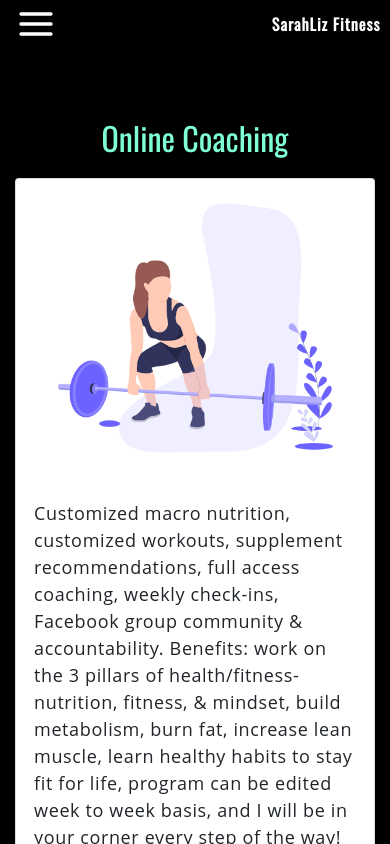
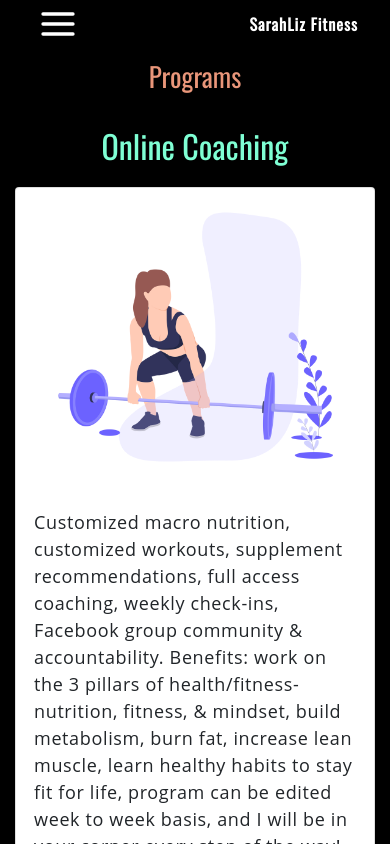
Before and after one commit to Ry-E/SarahLiz-Fitness, a React (Create React App) app: page /programview in a window 390 px wide. Shown: the top 844 px of the page. Built offline with nearby package versions, Linux system fonts and the light colour scheme; a web font is replaced by a local one.

Commit message:
Styled hamburger modal and program and about views

```diff
--- a/src/components/HeaderComponent.js
+++ b/src/components/HeaderComponent.js
@@ -6,21 +6,17 @@ import Modal from './ModalComponent';
 import { NavLink } from 'react-router-dom';
 
 function Header() {
-	const [navbarOpen, setNavbarOpen] = useState(false);
-
 	const [modalOpen, setModalOpen] = useState(false);
 
 	const toggleModal = () => {
 		setModalOpen(prev => !prev);
 	};
 
-	const handleToggle = () => {
-		setNavbarOpen(prev => !prev);
+	let style = {
+		button: {
+			display: 'none',
+		},
 	};
-
-	// const closeMenu = () => {
-	// 	setNavbarOpen(false);
-	// };
 
 	window.onscroll = function () {
 		scrollNav();
@@ -64,12 +60,16 @@ function Header() {
 				SarahLiz Fitness
 			</NavLink>
 			<nav className="navBar">
-				<Modal onClose={toggleModal} modalOpen={modalOpen}>
+				<Modal
+					onClose={toggleModal}
+					modalOpen={modalOpen}
+					style={style.button}
+				>
 					<ul className={`menuNav ${modalOpen ? 'shown' : 'hidden'}`}>
 						<NavLink
 							id="navlink"
 							to="/"
-							onClick={handleToggle}
+							onClick={toggleModal}
 							exact
 						>
 							Home
@@ -77,7 +77,7 @@ function Header() {
 						<NavLink
 							id="navlink"
 							to="/programview"
-							onClick={handleToggle}
+							onClick={toggleModal}
 							exact
 						>
 							Programs
@@ -85,7 +85,7 @@ function Header() {
 						<NavLink
 							id="navlink"
 							to="/about"
-							onClick={handleToggle}
+							onClick={toggleModal}
 							exact
 						>
 							About
--- a/src/components/ModalComponent.js
+++ b/src/components/ModalComponent.js
@@ -14,7 +14,11 @@ function Modal(props) {
 			<div>
 				<div id="overlay">
 					<div id="modal">
-						<button className="close" onClick={closeModal}>
+						<button
+							className="close"
+							onClick={closeModal}
+							style={props.style}
+						>
 							&times;
 						</button>
 						<div>{props.children}</div>
--- a/src/components/ProgramViewComponent.js
+++ b/src/components/ProgramViewComponent.js
@@ -60,6 +60,7 @@ class ProgramView extends Component {
 		return (
 			<div className="view_container">
 				<div className="program_content">
+					<h1 className="programs_heading">Programs</h1>
 					<div className="cards_container">{programView}</div>
 				</div>
 				<Modal onClose={closeModal} modalOpen={this.state.modalOpen}>
--- a/src/styles/about.css
+++ b/src/styles/about.css
@@ -17,7 +17,7 @@
 		darksalmon 100%
 	); */
 	border-radius: 0.4rem;
-	margin-bottom: 2rem !important;
+	margin-bottom: 2rem;
 	color: darksalmon;
 	text-align: center;
 	padding: 10px;
@@ -30,14 +30,14 @@
 	border-radius: 1rem;
 	width: 100%;
 	display: block;
-	margin: 0 !important;
+	margin: 0;
 	box-shadow: 2px 2px 10px black;
 }
 
 .list {
 	margin: 40px 0px 40px;
 	font-family: var(--theme-font-family);
-	line-height: 28px !important;
+	line-height: 28px;
 	letter-spacing: 0.04rem;
 	box-shadow: 3px 2px 20px -9px white;
 	border-radius: 0.4rem;
@@ -49,8 +49,8 @@
 	box-shadow: 3px 2px 20px -9px white;
 	background-color: white;
 	color: black;
-	font-weight: 400 !important;
-	line-height: 28px !important;
+	font-weight: 400;
+	line-height: 28px;
 	letter-spacing: 0.04rem;
 	border-radius: 0.4rem;
 	padding: 15px;
--- a/src/styles/header.css
+++ b/src/styles/header.css
@@ -61,8 +61,8 @@
 }
 
 .navBar a {
-	color: var(--main-font-color) !important;
-	text-decoration: none !important;
+	color: var(--main-font-color);
+	text-decoration: none;
 	font-size: 1.5rem;
 	text-transform: uppercase;
 	width: fit-content;
@@ -106,6 +106,10 @@
 	z-index: 10000;
 }
 
+.hamburger:focus {
+	outline: none;
+}
+
 .header > .hamburger {
 	background-color: black;
 	border-radius: 0.4rem;
@@ -116,11 +120,16 @@
 }
 
 #navlink:hover {
-	color: darksalmon !important;
+	color: aquamarine;
+	text-decoration: none;
 }
 
 @media only screen and (min-device-width: 500px) {
 	.header {
 		padding: 0.2rem 2rem;
 	}
+
+	.fixed_nav {
+		padding: 0.2rem 2rem;
+	}
 }
--- a/src/styles/home.css
+++ b/src/styles/home.css
@@ -65,6 +65,7 @@ li {
 	border-radius: 25px;
 	text-transform: uppercase;
 	box-shadow: 0px 0px 20px -12px aquamarine;
+	border: none;
 }
 
 .program_container {
--- a/src/styles/programView.css
+++ b/src/styles/programView.css
@@ -3,7 +3,15 @@
 }
 
 .program_content {
-	margin: 84px 15px 50px 15px;
+	margin: 0 15px;
+	padding: 60px 0px 50px;
+}
+
+.programs_heading {
+	color: var(--secondary-theme-font-color);
+	font-family: var(--theme-font-family);
+	margin: 0;
+	font-size: 150%;
 }
 
 .cards {
@@ -11,7 +19,7 @@
 }
 
 .card-body {
-	padding: 0.5rem !important;
+	padding: 0.5rem;
 }
 
 .title {
@@ -25,7 +33,7 @@
 .card-text {
 	font-family: var(--main-font-family);
 	padding: 10px;
-	margin-bottom: 0 !important;
+	margin-bottom: 0;
 	letter-spacing: 0.04rem;
 }
 
```
Also changed, not shown: 1 other file (tests, documents, lock files or other folders).
